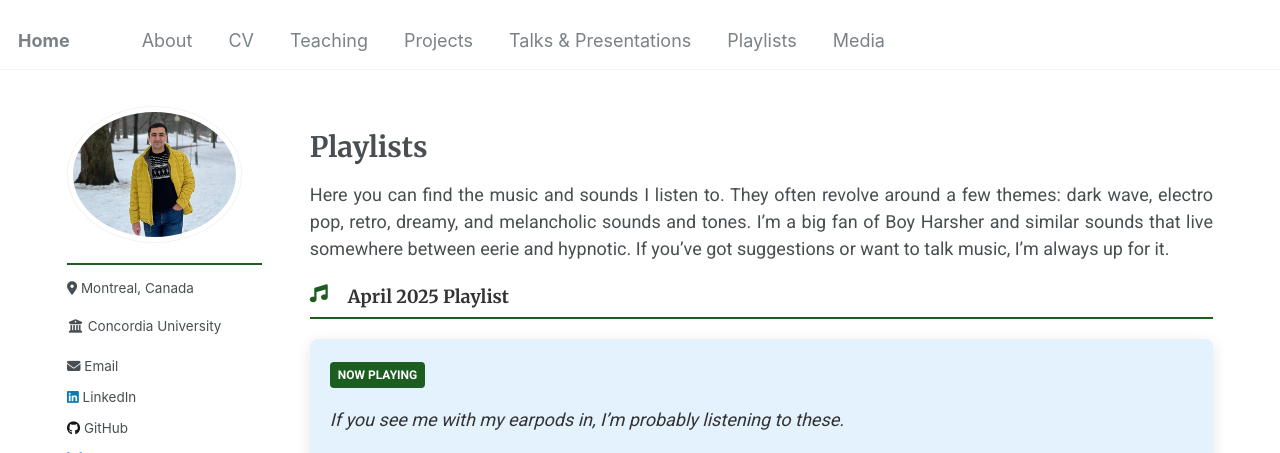
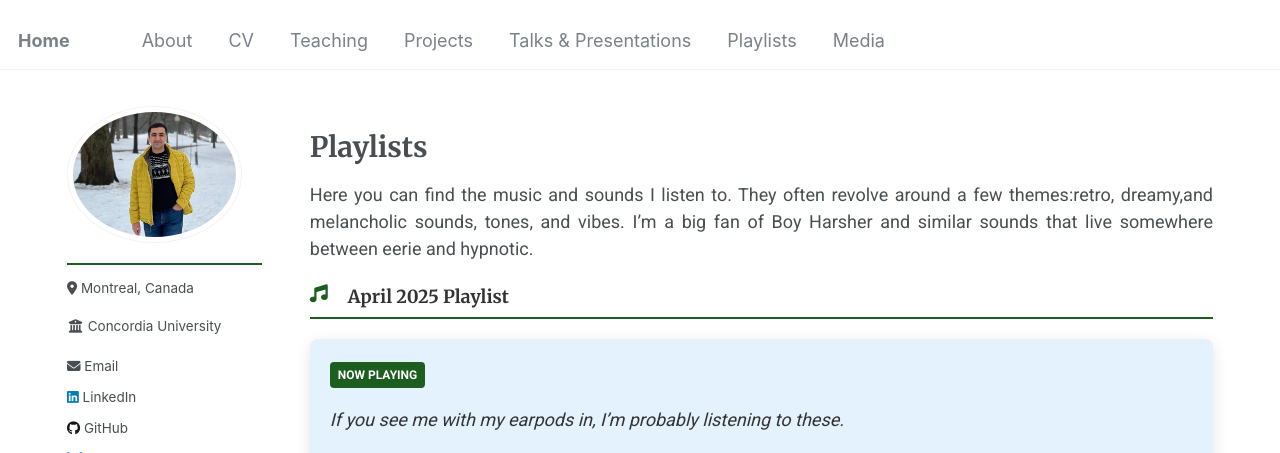
Before and after one commit to Mohsnmonji/mohsnmonji.github.io, a Jekyll site: the page built from _pages/playlists.md, in a window 1280 px wide and 900 px high, cut to the strip 0-453 px from the top of the window. Built offline with Jekyll 4.4.1, drawn with Linux system fonts in a browser that asks for light colours; some web fonts are replaced.

Commit message:
Update playlists.md

```diff
--- a/_pages/playlists.md
+++ b/_pages/playlists.md
@@ -92,7 +92,7 @@ author_profile: true
 </style>
 
 <div class="playlist-section">
-  <p>Here you can find the music and sounds I listen to. They often revolve around a few themes: dark wave, electro pop, retro, dreamy, and melancholic sounds and tones. I’m a big fan of Boy Harsher and similar sounds that live somewhere between eerie and hypnotic. If you’ve got suggestions or want to talk music, I’m always up for it.</p>
+  <p>Here you can find the music and sounds I listen to. They often revolve around a few themes:retro, dreamy,and melancholic sounds, tones, and vibes. I’m a big fan of Boy Harsher and similar sounds that live somewhere between eerie and hypnotic.</p>
 
  <h3><i class="fas fa-music icon"></i> April 2025 Playlist</h3>
 
```
